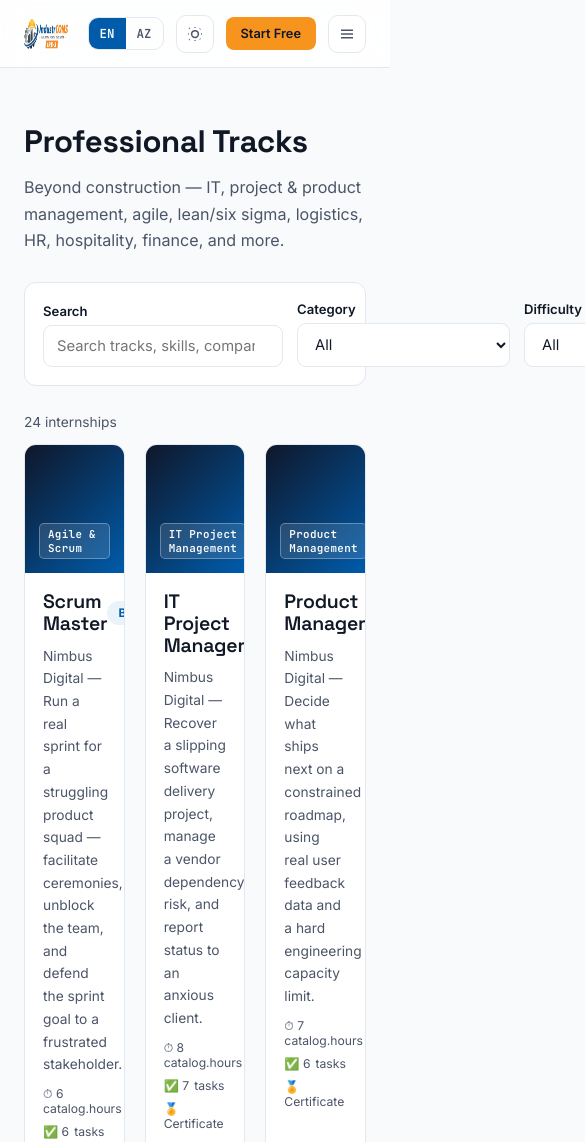
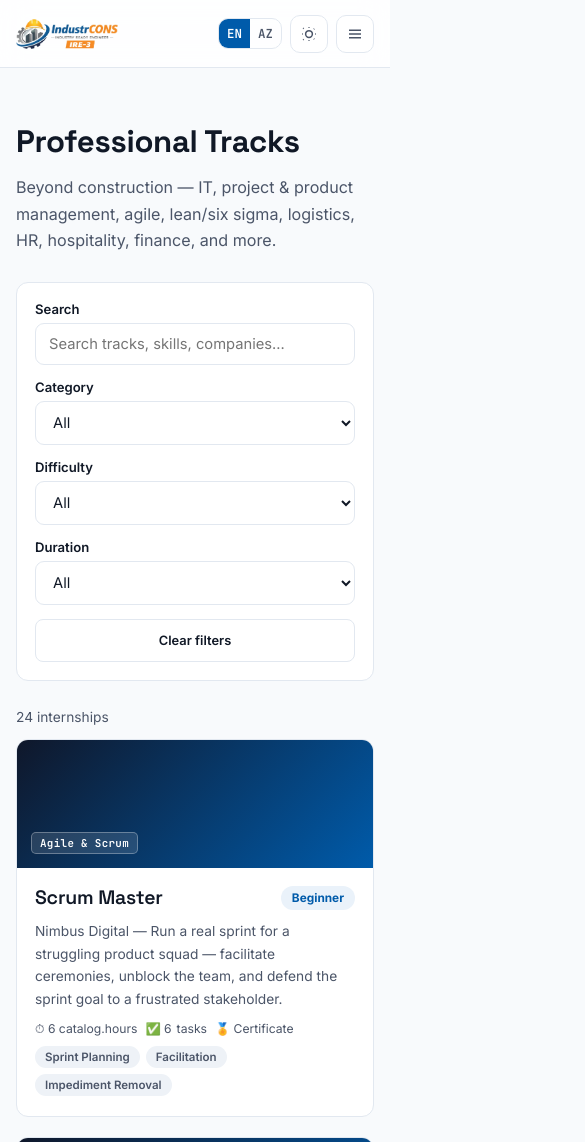
Before and after one commit to elvinasgar/IndustrCons-Virtual-Internship, a plain HTML site: page tracks.html in a window 390 px wide. Shown: the top 1142 px of the page, 585 px wide, since content can reach past the window. Drawn offline with Linux system fonts and the light colour scheme.

Commit message:
Add files via upload

```diff
--- a/css/components.css
+++ b/css/components.css
@@ -265,3 +265,28 @@ table.data-table{ width:100%; border-collapse: collapse; font-size:.88rem; }
 .section{ padding: 88px 0; }
 .section-tight{ padding: 56px 0; }
 @media (max-width: 760px){ .section{ padding: 56px 0; } }
+
+/* ===== Mobile / tablet responsiveness (overrides inline grid columns) ===== */
+html,body{ max-width:100%; overflow-x:hidden; }
+img,svg,video{ max-width:100%; }
+@media (max-width: 980px){
+  .grid[style*="repeat(4"], .grid[style*="1.3fr"]{ grid-template-columns: repeat(2,minmax(0,1fr)) !important; }
+  .grid[style*="repeat(3"]{ grid-template-columns: repeat(2,minmax(0,1fr)) !important; }
+  .grid[style*="2fr 1fr 1fr 1fr auto"], .grid[style*="1.1fr 1.1fr 1fr auto"]{ grid-template-columns: 1fr 1fr !important; }
+}
+@media (max-width: 640px){
+  .container{ padding-left:16px; padding-right:16px; }
+  .grid[style*="grid-template-columns"]{ grid-template-columns: minmax(0,1fr) !important; }
+  .grid[style*="repeat(2"], .grid[style*="repeat(4"]:not(#companyGrid){ grid-template-columns: minmax(0,1fr) !important; }
+  #companyGrid{ grid-template-columns: repeat(2,minmax(0,1fr)) !important; }
+  .grid[style*="2fr 1fr 1fr 1fr auto"]{ grid-template-columns: minmax(0,1fr) !important; }
+  .card, .internship-card{ min-width:0; }
+  h1{ font-size: clamp(1.7rem, 7vw, 2.2rem); }
+  .nav-actions .btn-accent{ display:none; }
+  .nav-actions{ gap:8px; }
+  .lang-switch button{ padding:6px 8px; }
+  .mobile-nav a{ padding:15px 20px; font-size:1rem; }
+  .flex.between{ flex-wrap:wrap; gap:8px; }
+  table{ display:block; overflow-x:auto; }
+  pre, code{ white-space:pre-wrap; word-break:break-word; }
+}
```
Also changed, not shown: lang/az.json (line endings or trailing spaces), lang/en.json (line endings or trailing spaces).
